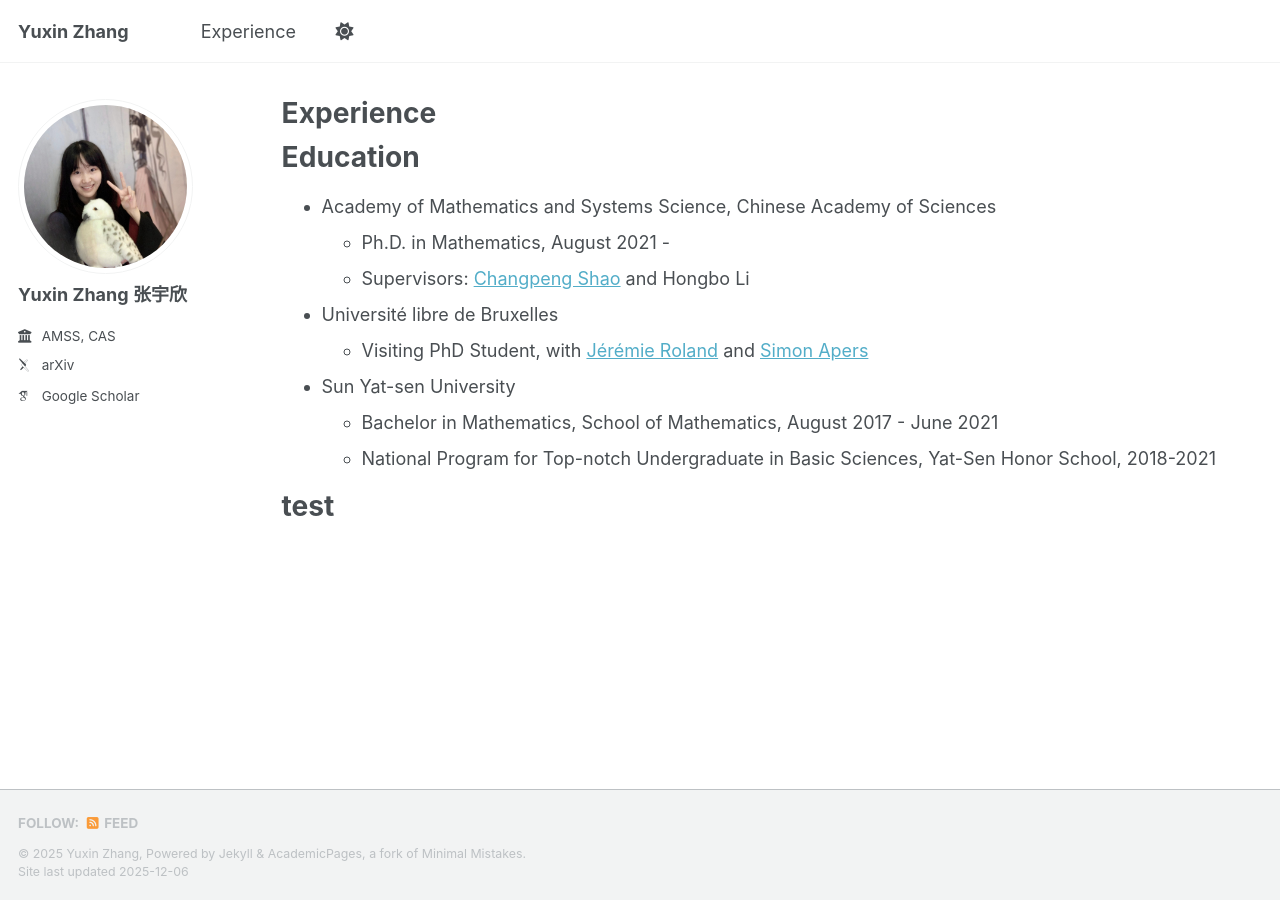
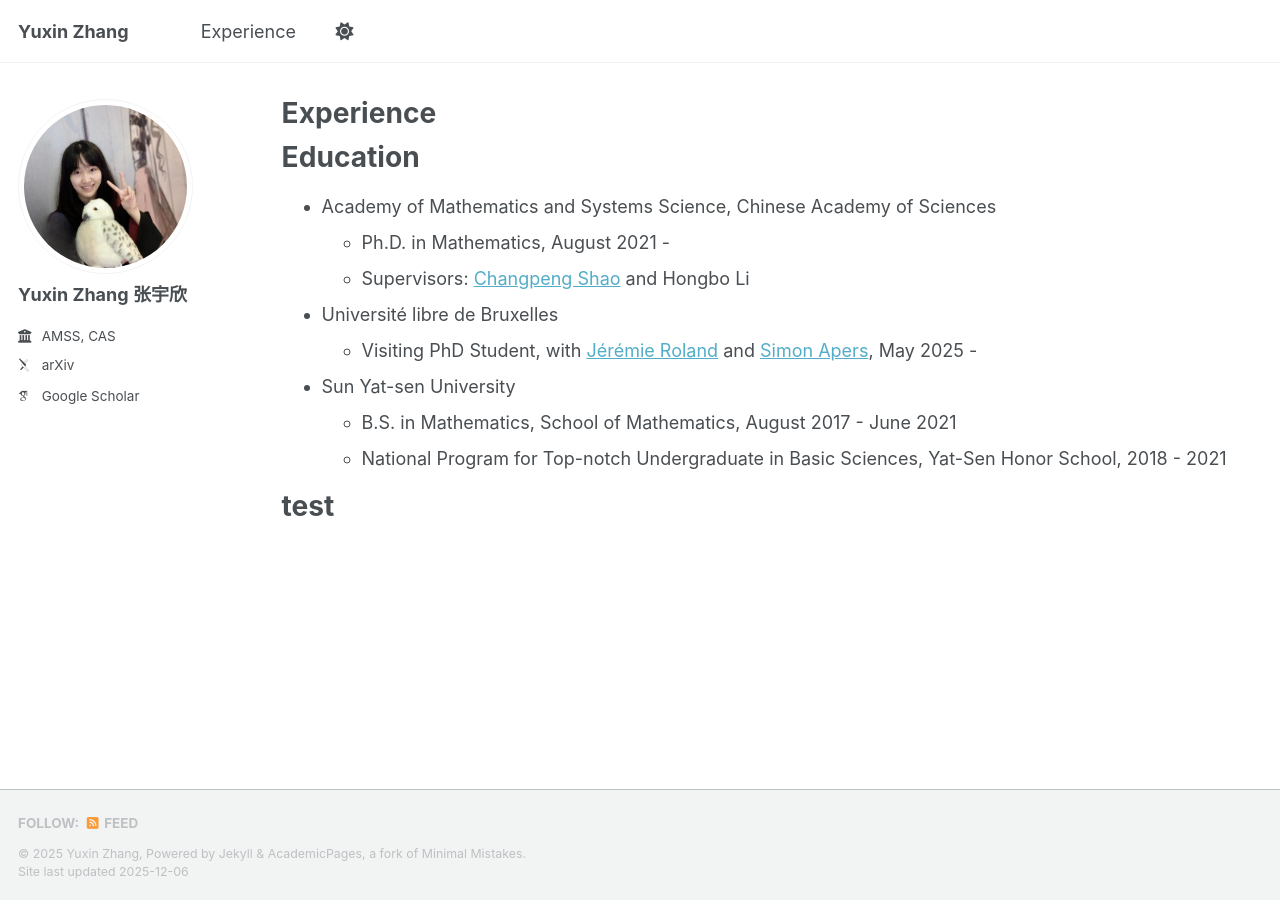
Before and after one commit to yuxinzhangmath/yuxinzhangmath.github.io, a Jekyll site: the page built from _pages/experience.md, in a window 1280 px wide. Built offline with Jekyll 4.4.1, drawn with Linux system fonts in a browser that asks for light colours; some web fonts are replaced; a script bundle is joined from its source files by our own code; library files that are not in the unit come from our copies.

Commit message:
Update experience.md

```diff
--- a/_pages/experience.md
+++ b/_pages/experience.md
@@ -13,10 +13,10 @@ author_profile: true
    * Supervisors: [Changpeng Shao](https://changpeng-shao.github.io/) and Hongbo Li
 
 * Université libre de Bruxelles
-   * Visiting PhD Student, with [Jérémie Roland](http://quic.ulb.ac.be/members/jroland) and [Simon Apers](https://simonapers.github.io)
+   * Visiting PhD Student, with [Jérémie Roland](http://quic.ulb.ac.be/members/jroland) and [Simon Apers](https://simonapers.github.io), May 2025 -
 
 * Sun Yat-sen University
-   * Bachelor in Mathematics, School of Mathematics, August 2017 - June 2021
-   * National Program for Top-notch Undergraduate in Basic Sciences, Yat-Sen Honor School, 2018-2021
+   * B.S. in Mathematics, School of Mathematics, August 2017 - June 2021
+   * National Program for Top-notch Undergraduate in Basic Sciences, Yat-Sen Honor School, 2018 - 2021
 
 # test
```
